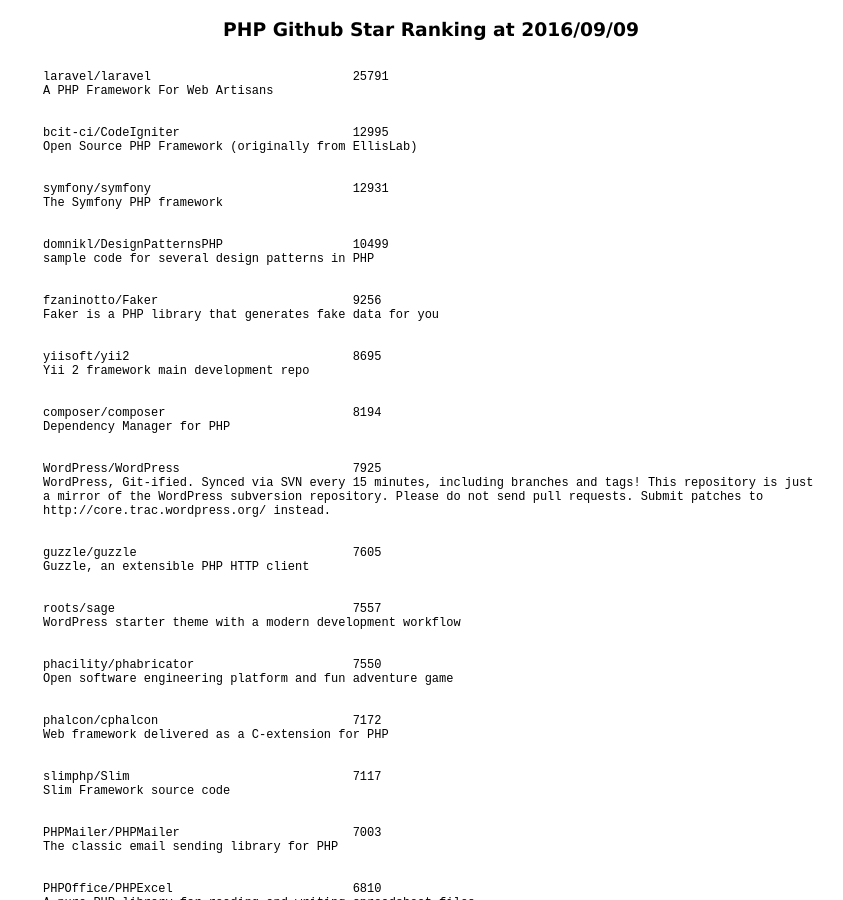
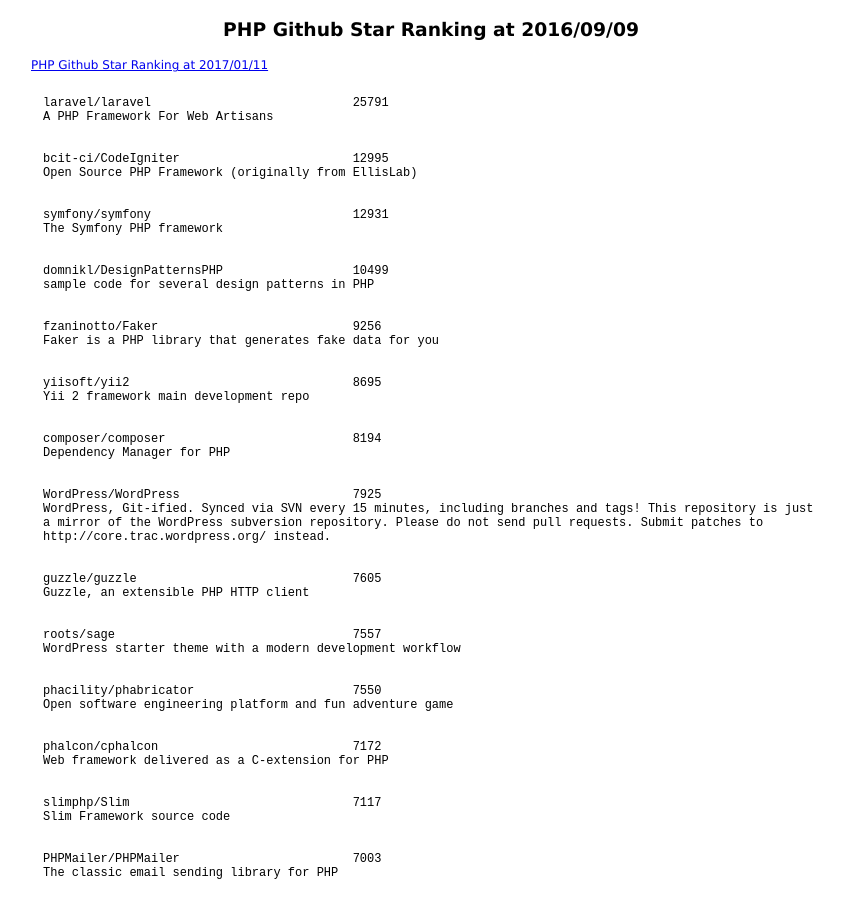
Before and after one commit to 38elements/38elements.github.com, a Jekyll site: the page built from _posts/2016-09-09-php-repository-github-star-ranking.md, in a window 1280 px wide and 900 px high. Shown: the whole window, without its empty margins (209-1052 px from the left). Built offline with Jekyll 4.4.1, drawn with Linux system fonts in a browser that asks for light colours.

Commit message:
Update 2016-09-09-php-repository-github-star-ranking.md

```diff
--- a/_posts/2016-09-09-php-repository-github-star-ranking.md
+++ b/_posts/2016-09-09-php-repository-github-star-ranking.md
@@ -2,6 +2,7 @@
 layout: posts
 title: PHP Github Star Ranking at 2016/09/09
 ---
+[PHP Github Star Ranking at 2017/01/11](/2017/01/11/php-repository-github-star-ranking.html)
 <pre style="background-color: white;border: none;">
 laravel/laravel                            25791
 A PHP Framework For Web Artisans
```
